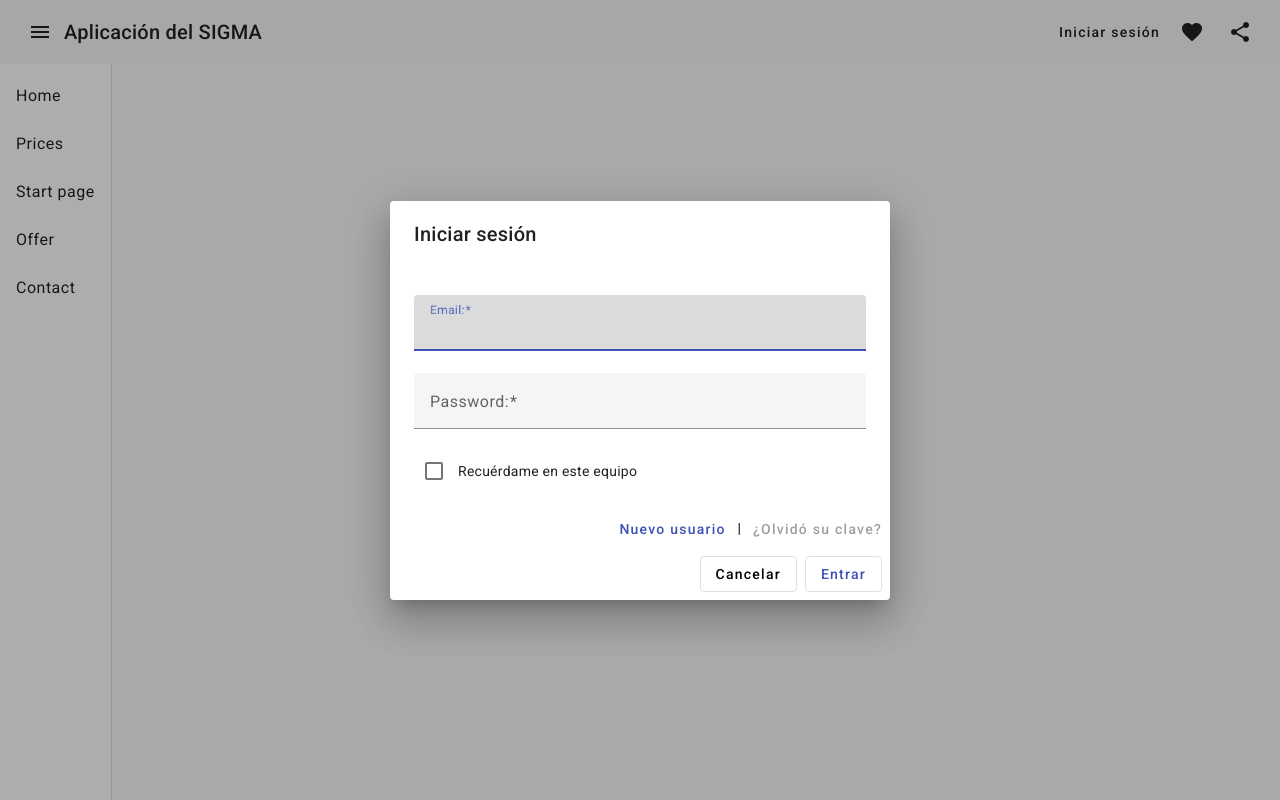
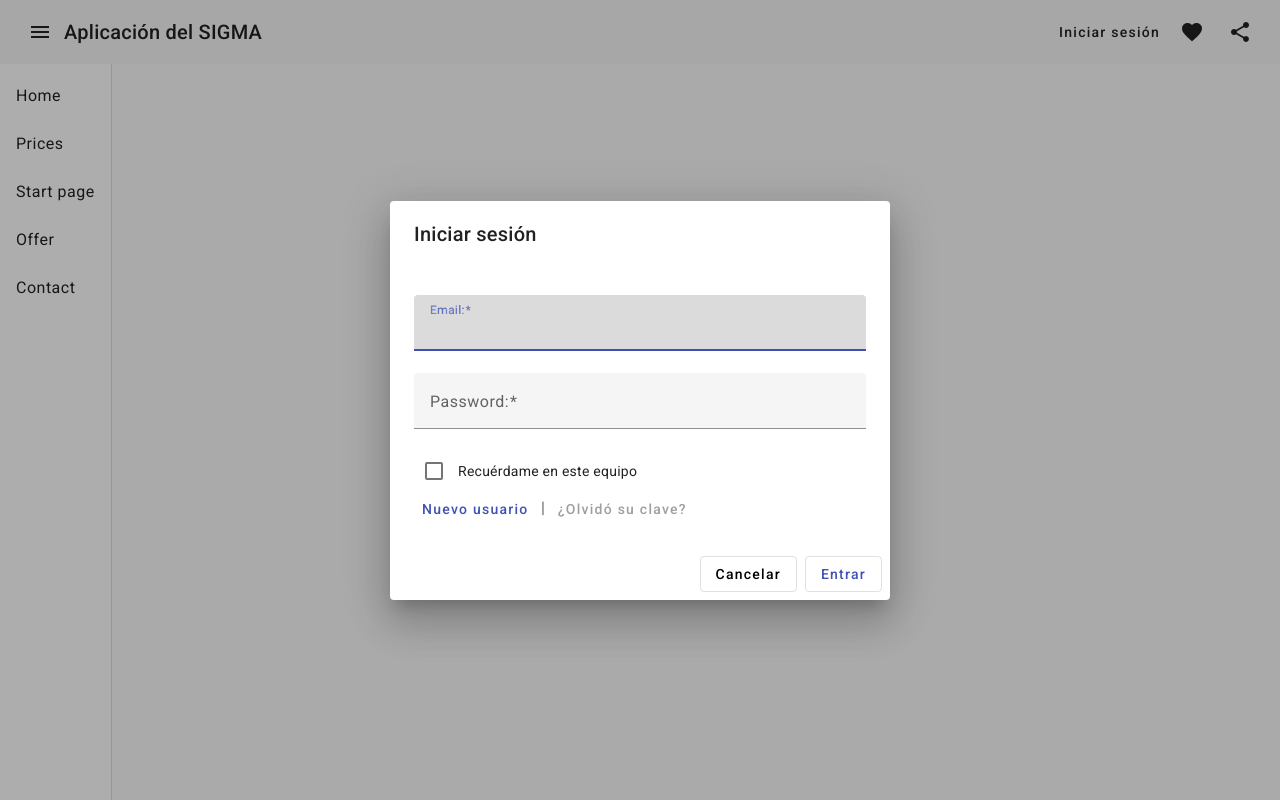
Before and after one commit to famicab/angular-showcase, an Angular app: page / in a window 1280 px wide. Both pictures are taken after a click on the button "Iniciar sesión". Built offline with nearby package versions, Linux system fonts and the light colour scheme.

Commit message:
Adjust LoginDialog layout

```diff
--- a/src/app/login/login.component.html
+++ b/src/app/login/login.component.html
@@ -1,7 +1,7 @@
 <div class="login-component">
     <h1 mat-dialog-title>Iniciar sesión</h1>
     <form [formGroup]="formularioLogin">
-        <div mat-dialog-content>
+        <mat-dialog-content>
             <mat-form-field appearance="fill">
                 <mat-label>Email:</mat-label>
                 <input formControlName="email" matInput>
@@ -12,17 +12,17 @@
                 <input formControlName="password" matInput type="password">
             </mat-form-field>
             <mat-checkbox>Recuérdame en este equipo</mat-checkbox>
+            <div>
+                <a mat-button color="primary" routerLink="/registro" (click)="cerrarLoginDialog()">Nuevo usuario</a>
+                |
+                <a mat-button color="primary" href="" target="_blank" disabled>¿Olvidó su clave?</a>
+            </div>
+        </mat-dialog-content>
 
-        </div>
-        <div align="end">
-            <a mat-button color="primary" routerLink="/registro" (click)="cerrarLoginDialog()">Nuevo usuario</a>
-            |
-            <a mat-button color="primary" href="" target="_blank" disabled>¿Olvidó su clave?</a>
-        </div>
-        <div mat-dialog-actions align="end">
-            <button mat-stroked-button class="btn btn-secondary" (click)="cerrarLoginDialog()">Cancelar</button>
+        <mat-dialog-actions align="end">
+            <button mat-stroked-button mat-dialog-close class="btn btn-secondary">Cancelar</button>
             <button mat-stroked-button color="primary" (click)="iniciarSesion()">Entrar</button>
-        </div>
+        </mat-dialog-actions>
     </form>
 
 </div>
```
